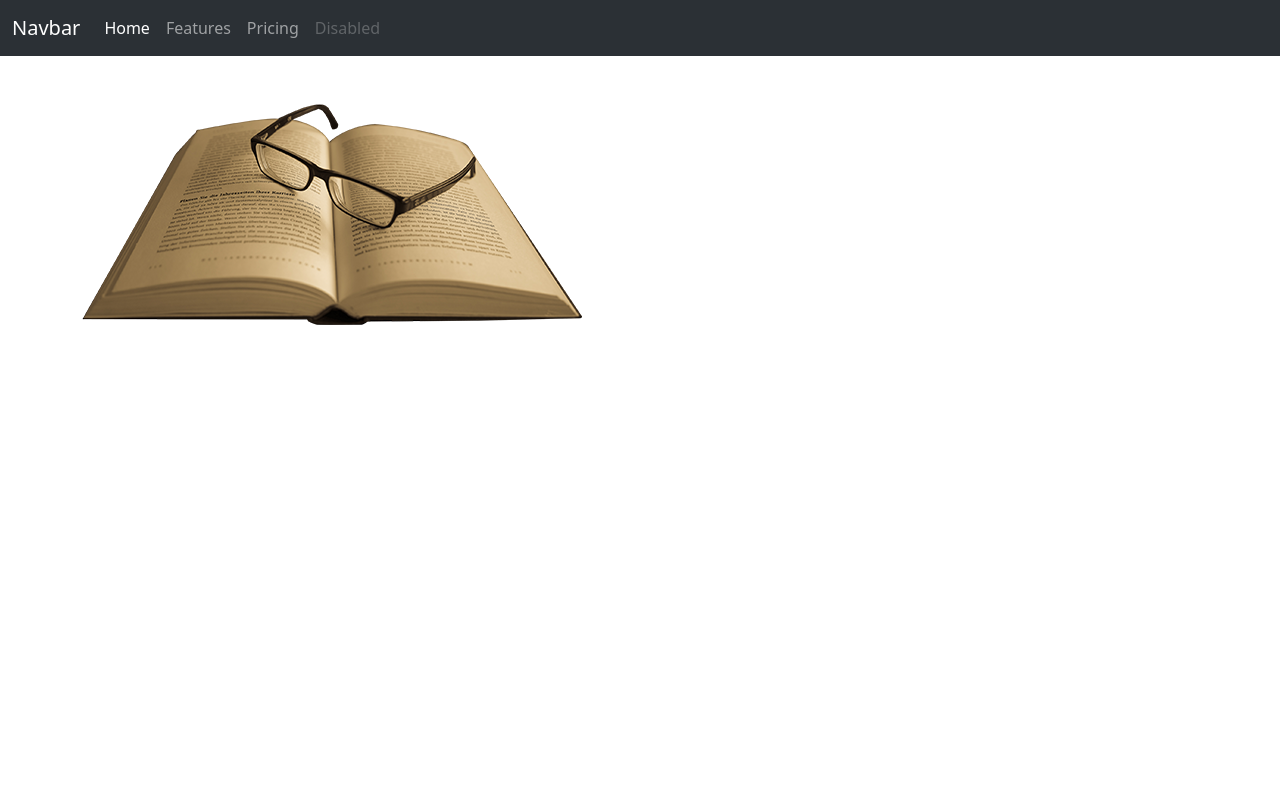
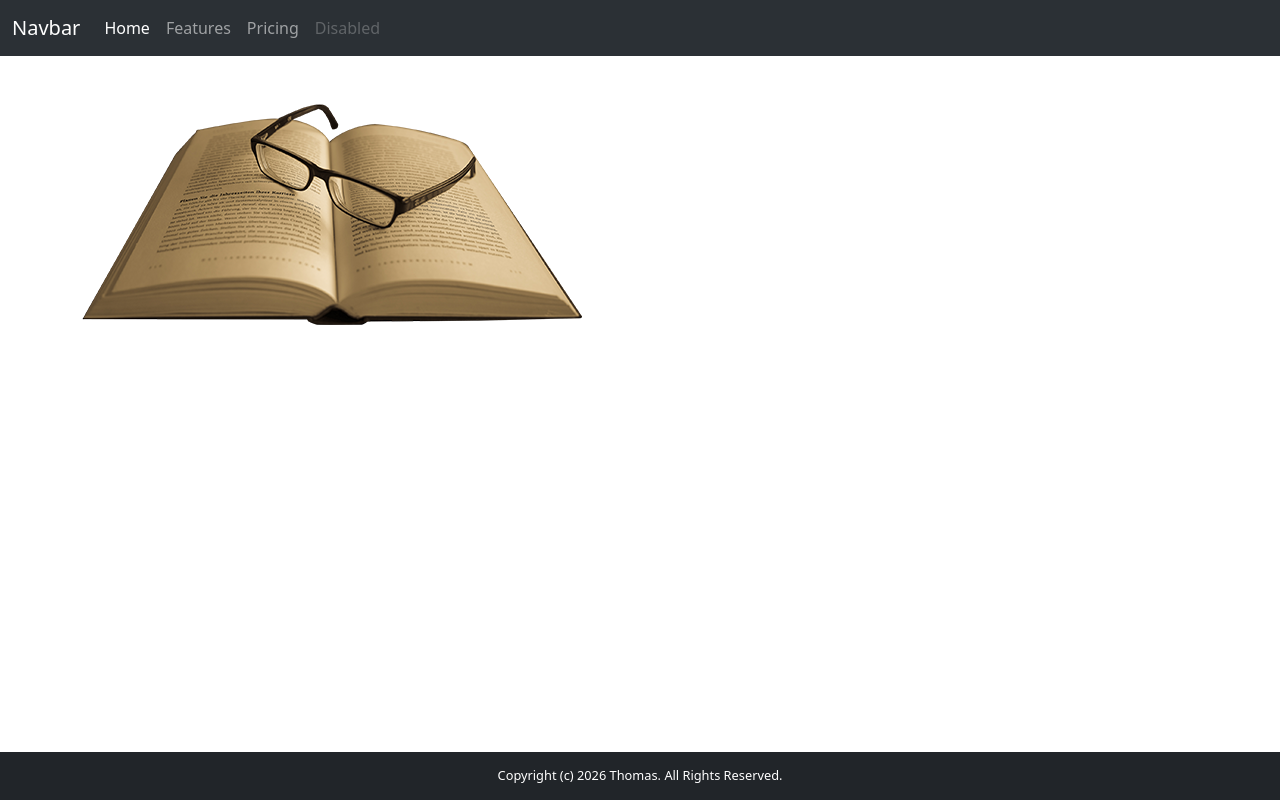
Before and after one commit to ThomasCode92/golang-toolkit, a Vue app in the folder projects/books-manager/: page / in a window 1280 px wide. Built offline with nearby package versions, Linux system fonts and the light colour scheme.

Commit message:
Adding Content to the Footer Component

```diff
--- a/projects/books-manager/src/App.vue
+++ b/projects/books-manager/src/App.vue
@@ -1,11 +1,13 @@
 <script setup lang="ts">
+import AppBody from './components/AppBody.vue'
+import AppFooter from './components/AppFooter.vue'
 import AppHeader from './components/AppHeader.vue'
-import AppBody from './components/AppBody.vue'
 </script>
 
 <template>
   <AppHeader />
   <AppBody />
+  <AppFooter />
 </template>
 
 <style scoped></style>
--- a/projects/books-manager/src/components/AppFooter.vue
+++ b/projects/books-manager/src/components/AppFooter.vue
@@ -0,0 +1,17 @@
+<template>
+  <footer class="d-flex align-items-center justify-content-center mt-5">
+    Copyright (c) {{ new Date().getFullYear() }} Thomas. All Rights Reserved.
+  </footer>
+</template>
+
+<style scoped>
+footer {
+  background-color: var(--bs-body-color);
+  color: white;
+  min-height: 3rem;
+  font-size: 0.8rem;
+  width: 100%;
+  position: fixed;
+  bottom: 0;
+}
+</style>
```
